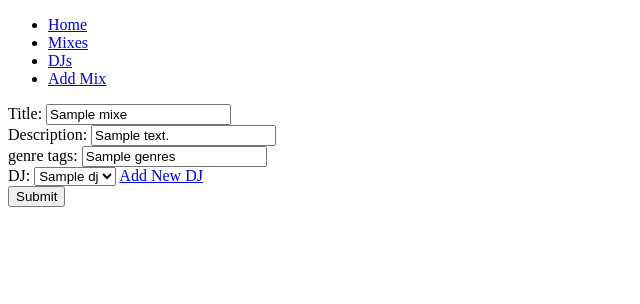
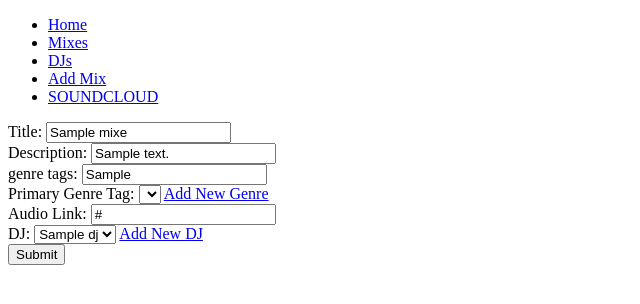
Before and after one commit to hudhill/sound_select, a Flask app: page /mixes/1/edit in a window 1280 px wide. Shown: the top 304 px of the page, without its empty margins (0-640 px from the left). Run offline with Flask 2, Linux system fonts and the light colour scheme; a database or web service that is not in the repository returns one stand-in record (values such as "Sample title"); lists and menus that the app fills with data are empty; some libraries are stand-ins or nearby versions.

Commit message:
incorporating primary genre

```diff
--- a/controllers/mixes_controller.py
+++ b/controllers/mixes_controller.py
@@ -3,8 +3,10 @@ from flask import Blueprint
 
 from models.mix import Mix
 from models.dj import Dj
+from models.genre import Genre
 import repositories.mix_repository as mix_repository
 import repositories.dj_repository as dj_repository
+import repositories.genre_repository as genre_repository
 
 mixes_blueprint = Blueprint("mixes", __name__)
 
@@ -29,10 +31,13 @@ def create_mix():
     description = request.form["description"]
     mix_img = request.form["mix_img"]
     tracklist_img = request.form["tracklist_img"]
-    genres = request.form["genres"]
+    genre_tags = request.form["genre_tags"]
+    audio_link = request.form["audio_link"]
+    genre_id = request.form["genre_id"]
+    genre = genre_repository.select(genre_id)
     dj_id = request.form["dj_id"]
     dj = dj_repository.select(dj_id)
-    new_mix = Mix(title, description, mix_img, tracklist_img, genres, dj)
+    new_mix = Mix(title, description, mix_img, tracklist_img, genre_tags, audio_link, genre, dj)
     mix_repository.save(new_mix)
 
     return redirect("/mixes")
@@ -59,10 +64,13 @@ def update_mix(id):
     description = request.form["description"]
     mix_img = request.form["mix_img"]
     tracklist_img = request.form["tracklist_img"]
-    genres = request.form["genres"]
+    genre_tags = request.form["genre_tags"]
+    audio_link = request.form["audio_link"]
+    genre_id = request.form["genre"]
+    genre = genre_repository.select(genre_id)
     dj_id = request.form["dj_id"]
     dj = dj_repository.select(dj_id)
-    updated_mix = Mix(title, description, mix_img, tracklist_img, genres, dj, id)
+    updated_mix = Mix(title, description, mix_img, tracklist_img, genre_tags, audio_link, genre, dj, id)
     mix_repository.update(updated_mix)
 
     return redirect("/mixes")
--- /dev/null
+++ b/models/genre.py
@@ -0,0 +1,5 @@
+class Genre:
+
+    def __init__(self, name, id = None):
+        self.name = name
+        self.id = id
--- a/models/mix.py
+++ b/models/mix.py
@@ -1,11 +1,12 @@
 class Mix:
 
-    def __init__(self, title, description, mix_img, tracklist_img, genres, dj, id = None):
+    def __init__(self, title, description, mix_img, tracklist_img, genre_tags, audio_link, genre, dj, id = None):
         self.title = title
         self.description = description
         self.mix_img = mix_img
         self.tracklist_img = tracklist_img
-        self.genres = genres
-        # self.audio_link = audio_link
+        self.genre_tags = genre_tags
+        self.audio_link = audio_link
+        self.genre = genre
         self.dj = dj
         self.id = id
--- /dev/null
+++ b/repositories/genre_repository.py
@@ -0,0 +1,21 @@
+from db.run_sql import run_sql
+
+from models.genre import Genre
+
+def save(genre):
+    sql = "INSERT INTO genres (name) VALUES (%s) RETURNING *"
+    values = [genre.name]
+    results = run_sql(sql, values)
+    id = results[0]['id']
+    genre.id = id
+
+def select(id):
+    genre = None
+    sql = "SELECT * FROM genres WHERE id = %s"
+    values = [id]
+    result = run_sql(sql, values)
+
+    if len(result) > 0:
+        genre_dict = result[0]
+        genre = Genre(genre_dict['name'], genre_dict['id'])
+    return genre
--- a/repositories/mix_repository.py
+++ b/repositories/mix_repository.py
@@ -2,13 +2,15 @@ from db.run_sql import run_sql
 
 from models.mix import Mix
 import repositories.dj_repository as dj_repository
+import repositories.genre_repository as genre_repository
 
 def save(mix):
-    sql = "INSERT INTO mixes (title, description, mix_img, tracklist_img, genres, dj_id) VALUES (%s, %s, %s, %s, %s, %s) RETURNING *"
-    values = [mix.title, mix.description, mix.mix_img, mix.tracklist_img, mix.genres, mix.dj.id]
+    sql = "INSERT INTO mixes (title, description, mix_img, tracklist_img, genre_tags, audio_link, genre_id, dj_id) VALUES (%s, %s, %s, %s, %s, %s, %s, %s) RETURNING *"
+    values = [mix.title, mix.description, mix.mix_img, mix.tracklist_img, mix.genre_tags, mix.audio_link, mix.genre.id, mix.dj.id]
     results = run_sql(sql, values)
     id = results[0]['id']
     mix.id = id
+    genre_repository.save(mix.genre)
     return mix
 
 def select_all():
@@ -18,8 +20,9 @@ def select_all():
     results = run_sql(sql)
 
     for row in results:
+        genre = genre_repository.select(row['genre_id'])
         dj = dj_repository.select(row['dj_id'])
-        mix = Mix(row['title'], row['description'], row['mix_img'], row['tracklist_img'], row['genres'], dj, row['id'])
+        mix = Mix(row['title'], row['description'], row['mix_img'], row['tracklist_img'], row['genre_tags'], row['audio_link'], genre, dj, row['id'])
         mixes.append(mix)
     return mixes
 
@@ -30,8 +33,9 @@ def select(id):
     result = run_sql(sql, values)[0]
 
     if result is not None:
+        genre = genre_repository.select(result['genre_id'])
         dj = dj_repository.select(result['dj_id'])
-        mix = Mix(result['title'], result['description'], result['mix_img'], result['tracklist_img'], result['genres'], dj, result['id'])
+        mix = Mix(result['title'], result['description'], result['mix_img'], result['tracklist_img'], result['genre_tags'], result['audio_link'], genre, dj, result['id'])
     return mix
 
 def delete_all():
@@ -44,6 +48,6 @@ def delete(id):
     run_sql(sql, values)
 
 def update(mix):
-    sql = "UPDATE mixes SET (title, description, mix_img, tracklist_img, genres, dj_id) = (%s, %s, %s, %s, %s, %s) WHERE ID = %s"
-    values = [mix.title, mix.description, mix.mix_img, mix.tracklist_img, mix.genres, mix.dj.id, mix.id]
+    sql = "UPDATE mixes SET (title, description, mix_img, tracklist_img, genre_tags, audio_link, genre_id, dj_id) = (%s, %s, %s, %s, %s, %s, %s, %s) WHERE ID = %s"
+    values = [mix.title, mix.description, mix.mix_img, mix.tracklist_img, mix.genres, mix.audio_link, mix.genre.id, mix.dj.id, mix.id]
     run_sql(sql, values)
--- a/templates/base.html
+++ b/templates/base.html
@@ -4,7 +4,7 @@
   <meta charset="UTF-8">
   <meta http-equiv="X-UA-Compatible" content="IE=edge">
   <meta name="viewport" content="width=device-width, initial-scale=1.0">
-  <title>mmarz</title>
+  <title>sounds</title>
   <!-- links to style sheets -->
 </head>
 <body>
@@ -16,6 +16,7 @@
         <li><a href="/mixes">Mixes</a></li>
         <li><a href="/djs">DJs</a></li>
         <li><a href="/mixes/new">Add Mix</a></li>
+        <li><a href="https://soundcloud.com/mmarz-mix">SOUNDCLOUD</a></li>
       </ul>
     </nav>
   </header>
--- a/templates/index.html
+++ b/templates/index.html
@@ -1,7 +1,7 @@
 {% extends "base.html" %}
 {% block content %}
 
-Welcome to SoundSelect
-Find the perfect mix to match your mood
+Welcome to SoundSelect.
+Find the perfect mix to match your mood.
 
 {% endblock %}
--- a/templates/mixes/edit.html
+++ b/templates/mixes/edit.html
@@ -14,8 +14,23 @@
   </div>
 
   <div> <!-- you currently have to input genres exactly as: 'genre,gen,re', not ideal. Would be good to have options too -->
-    <label for="genres">genre tags:</label>
-    <input id="genres" name="genres" value="{{ mix.genres }}" type="text">
+    <label for="genre_tags">genre tags:</label>
+    <input id="genre_tags" name="genre_tags" value="{{ mix.genre_tags }}" type="text">
+  </div>
+
+  <div>
+    <label for="genre">Primary Genre Tag:</label>
+    <select id="genre" name="genre_id">
+      {% for genre in genres %}
+        <option value="{{ genre.id }}">{{ genre.name }}</option>
+      {% endfor %}
+    </select>
+    <a href="/genres/new">Add New Genre</a>
+  </div>
+
+  <div>
+    <label for="audio_link">Audio Link:</label> <!-- prob better way to do this too -->
+    <input id="audio_link" name="audio_link" value="{{ mix.audio_link }}" type="text">
   </div>
 
   <div>
--- a/templates/mixes/show.html
+++ b/templates/mixes/show.html
@@ -1,14 +1,16 @@
 {% extends "base.html" %}
 {% block content %}
 
-{% set genres = mix.genres.split(",") %}
+{% set genre_tags = mix.genre_tags.split(",") %}
 
 <div>
   <h1>{{ mix.dj.name }} - {{ mix.title }}</h1>
   <hr/>
   <p>{{ mix.description }}</p>
-  <p>{% for genre in genres %}{% if loop.index == loop.length %}{{ genre }}{% else %}{{ genre }}, {% endif %}{% endfor %}</p>
+  <p>--{% for genre_tag in genre_tags %}{% if loop.index == loop.length %}{{ genre_tag }}{% else %}{{ genre_tag }}, {% endif %}{% endfor %}--</p>
 </div>
+
+<a href="{{ mix.audio_link }}">>>SOUNDCLOUD<<</a> <!-- format better -->
 
 <div>
   <img src="/static/img/mix/{{ mix.mix_img }}" alt="{{ mix.title }}" width="500" height="500" />
```
Also changed, not shown: console.py (+30 -0 lines), db/sound_select.sql (+9 -8 lines), templates/mixes/index.html (+5 -2 lines), templates/mixes/new.html (+17 -2 lines), static/img/mix/011.jpeg (added), static/img/tracklist/011tracks.jpeg (added).
